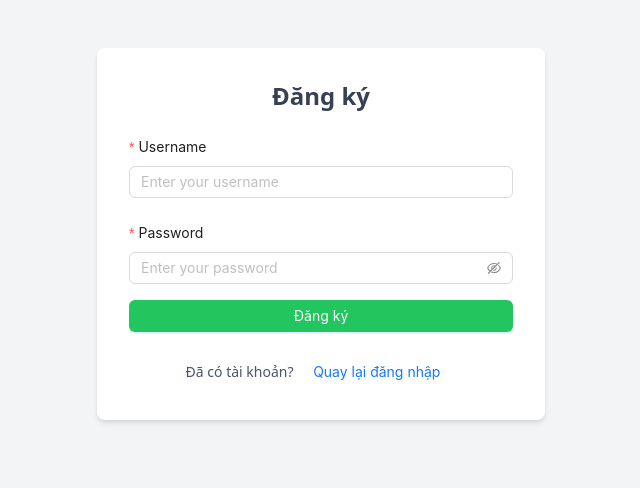
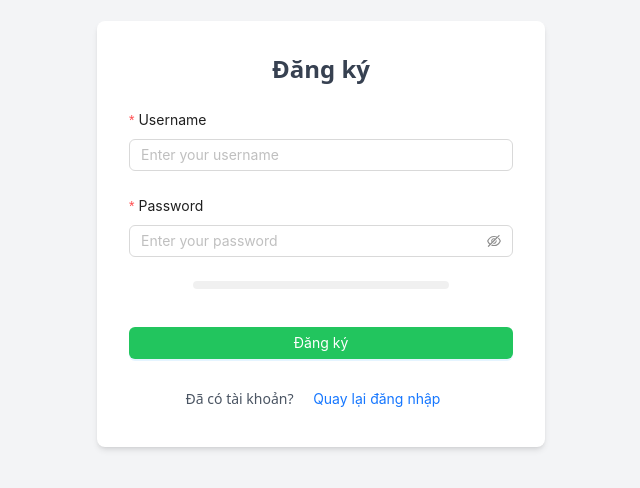
Before and after one commit to Duy-Thong/Waterleak_Detection_IoT, a React (Create React App) app in the folder website/: page /register in a window 1280 px wide. Shown: the part 166-654 px from the top of the page, without its empty margins (319-959 px from the left). Built offline with nearby package versions, Linux system fonts and the light colour scheme; no server answers.

Commit message:
Refactor Register component to improve password strength check and display

```diff
--- a/website/src/components/Register/Register.jsx
+++ b/website/src/components/Register/Register.jsx
@@ -1,15 +1,16 @@
 import { useState } from "react";
 import { useNavigate } from "react-router-dom";
-import { ref, push, set, get } from "firebase/database"; // Import `get` to retrieve data
-import { database } from "../../firebase";  // Import from Firebase config
-import { Form, Input, Button, message } from 'antd'; // Import Ant Design components
+import { ref, push, set, get } from "firebase/database";
+import { database } from "../../firebase";
+import { Form, Input, Button, message, Progress } from 'antd';
 
 function Register() {
   const [formData, setFormData] = useState({
     username: "",
     password: "",
   });
-
+  const [passwordStrength, setPasswordStrength] = useState("");
+  const [strengthPercent, setStrengthPercent] = useState(0);
   const navigate = useNavigate();
 
   const checkUsernameExists = async (username) => {
@@ -18,7 +19,6 @@ function Register() {
       const snapshot = await get(usersRef);
       if (snapshot.exists()) {
         const users = snapshot.val();
-        // Check if any user has the same username
         const usernameExists = Object.values(users).some(user => user.username === username);
         return usernameExists;
       }
@@ -29,42 +29,67 @@ function Register() {
     }
   };
 
+  const calculateStrength = (password) => {
+    let strength = 0;
+    if (password.length >= 8) strength += 30; // 30 points for length
+    if (/[a-z]/.test(password)) strength += 20; // 20 points for lowercase letters
+    if (/[A-Z]/.test(password)) strength += 20; // 20 points for uppercase letters
+    if (/\d/.test(password)) strength += 15; // 15 points for numbers
+    if (/[!@#$%^&*]/.test(password)) strength += 15; // 15 points for special characters
+    return strength;
+  };
+
   const isPasswordStrong = (password) => {
-    // Password strength criteria
-    const strongPasswordRegex = /^(?=.*[a-z])(?=.*[A-Z])(?=.*\d)(?=.*[!@#$%^&*])[A-Za-z\d!@#$%^&*]{8,}$/;
-    return strongPasswordRegex.test(password);
+    const strength = calculateStrength(password);
+    return strength > 70; // Password is strong if it has more than 70 points
+  };
+
+  const handlePasswordChange = (password) => {
+    setFormData({ ...formData, password });
+
+    const strength = calculateStrength(password);
+    setStrengthPercent(strength);
+
+    if (strength > 70) {
+      setPasswordStrength("Mật khẩu mạnh");
+    } else if (strength > 40) {
+      setPasswordStrength("Mật khẩu trung bình");
+    } else {
+      setPasswordStrength("Mật khẩu yếu. Vui lòng kiểm tra lại.");
+    }
   };
 
   const handleSubmit = async (values) => {
-    // Check if the username already exists
     const usernameExists = await checkUsernameExists(values.username);
-
     if (usernameExists) {
-      message.error("Tên người dùng đã tồn tại. Vui lòng chọn tên khác."); // Show error message
-      return; // Prevent registration
+      message.error("Tên người dùng đã tồn tại. Vui lòng chọn tên khác.");
+      return;
     }
 
-    // Check if the password is strong enough
     if (!isPasswordStrong(values.password)) {
-      message.error("Mật khẩu phải có ít nhất 8 ký tự, bao gồm chữ hoa, chữ thường, số và ký tự đặc biệt."); // Show error message
-      return; // Prevent registration
+      message.error("Mật khẩu phải có ít nhất 8 ký tự, bao gồm chữ hoa, chữ thường, số và ký tự đặc biệt.");
+      return;
     }
 
-    // Create a new user reference with an auto-generated ID
     const newUserRef = push(ref(database, 'users'));
-
     try {
       await set(newUserRef, {
         username: values.username,
         password: values.password,
       });
       console.log("User added with ID:", newUserRef.key);
-      message.success("Đăng ký thành công!"); // Success message
-      navigate('/login'); // Redirect to login page
+      message.success("Đăng ký thành công!");
+      navigate('/login');
     } catch (error) {
       console.error("Error saving data:", error);
-      message.error("Đã xảy ra lỗi khi lưu dữ liệu."); // Error message
+      message.error("Đã xảy ra lỗi khi lưu dữ liệu.");
     }
+  };
+
+  const getProgressColor = () => {
+    if (strengthPercent > 70) return "#3FCF3F"; // Green for strong
+    if (strengthPercent > 40) return "#FFC107"; // Yellow for medium
+    return "#FF3D3D"; // Red for weak
   };
 
   return (
@@ -72,7 +97,6 @@ function Register() {
       <div className="w-full max-w-md p-8 space-y-6 bg-white shadow-md rounded-lg">
         <h2 className="text-2xl font-bold text-center text-gray-700">Đăng ký</h2>
 
-        {/* Form with Ant Design */}
         <Form
           onFinish={handleSubmit}
           layout="vertical"
@@ -98,9 +122,19 @@ function Register() {
             <Input.Password
               placeholder="Enter your password"
               className="focus:ring focus:ring-green-200 focus:border-green-500"
+              onChange={(e) => handlePasswordChange(e.target.value)}
             />
           </Form.Item>
+          <div className="flex flex-col items-center">
+          {/* <div className="text-gray-600">{passwordStrength}</div> */}
 
+          <Progress
+            percent={strengthPercent}
+            strokeColor={getProgressColor()}
+            showInfo={false}
+            className="mb-4 w-2/3"
+            />
+          </div>
           <Form.Item>
             <Button type="primary" htmlType="submit" className="w-full bg-green-500 hover:bg-green-600">
               Đăng ký
```
